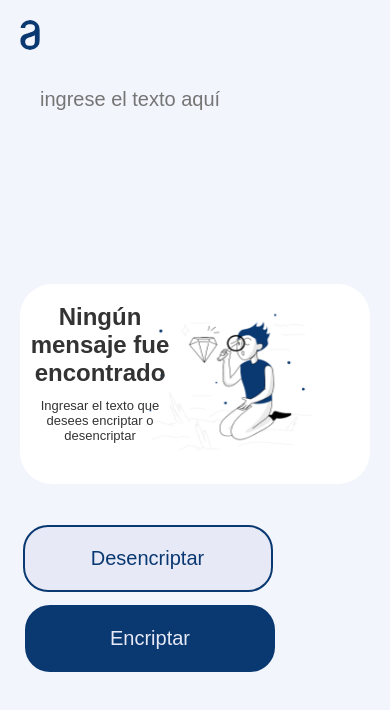
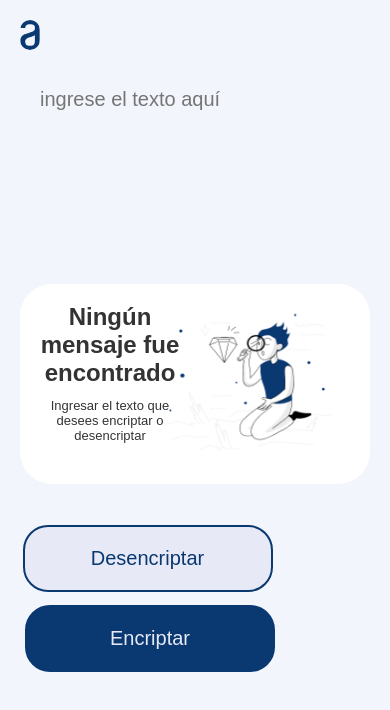
Before and after one commit to AlexForeroc/Text_Encripter, a plain HTML site: page index.html in a window 390 px wide. Drawn offline with Linux system fonts and the light colour scheme.

Commit message:
Update Style.css

```diff
--- a/styles/Style.css
+++ b/styles/Style.css
@@ -518,18 +518,18 @@ textarea::-ms-input-placeholder {
     /* Estilo específico para el icono 'chico_lupa' */
     .chico_lupa {
         width: 180px; /* Ancho del icono */
-        left: 120px; /* Posición desde el borde izquierdo */
+        left: 140px; /* Posición desde el borde izquierdo */
         top: 290px; /* Posición desde el borde superior */
     }
 
     /* Estilo para el mensaje de 'ningún mensaje' */
     .tex_ningunmensaje {
-        left: 80px; /* Posición desde el borde izquierdo */
+        left: 90px; /* Posición desde el borde izquierdo */
     }
 
     /* Estilo para el mensaje de 'ingreso de texto' */
     .ingreso_texto {
-        left: 80px; /* Posición desde el borde izquierdo */
+        left: 90px; /* Posición desde el borde izquierdo */
     }
 
     /* Estilo para el botón 'encriptar_boton' */
```
